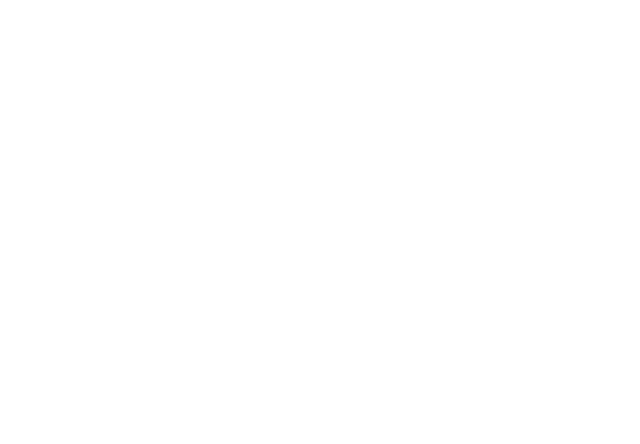
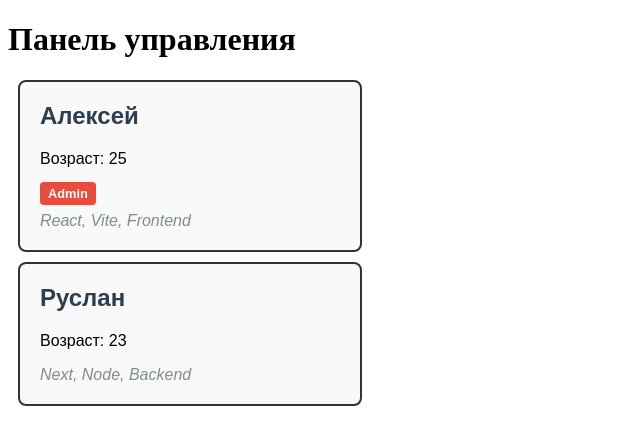
Before and after one commit to RuslanChekhuta/my-app-2026, a React (Vite) app: page / in a window 1280 px wide. Shown: the top 444 px of the page, without its empty margins (0-640 px from the left). Built offline with nearby package versions, Linux system fonts and the light colour scheme.

Commit message:
урок 1.9

```diff
--- /dev/null
+++ b/src/App.css
@@ -0,0 +1,29 @@
+.user-card {
+  border: 2px solid #333;
+  border-radius: 8px;
+  padding: 20px;
+  margin: 10px;
+  max-width: 300px;
+  background-color: #f9f9f9;
+  font-family: sans-serif;
+}
+
+.user-card h2 {
+  margin-top: 0;
+  color: #2c3e50;
+}
+
+.badge {
+  background-color: #e74c3c;
+  color: white;
+  padding: 4px 8px;
+  border-radius: 4px;
+  font-size: 0.8em;
+  font-weight: bold;
+}
+
+.tags {
+  margin-top: 10px;
+  color: #7f8c8d;
+  font-style: italic;
+}
--- a/src/App.jsx
+++ b/src/App.jsx
@@ -1,5 +1,24 @@
+import UserProfile from "./components/UserProfile";
+import "./App.css";
+
 function App() {
-  return <></>;
+  return (
+    <>
+      <h1>Панель управления</h1>
+      <UserProfile
+        name="Алексей"
+        age={25}
+        isAdmin={true}
+        tags={["React", "Vite", "Frontend"]}
+      />
+      <UserProfile
+        name="Руслан"
+        age={23}
+        isAdmin={false}
+        tags={["Next", "Node", "Backend"]}
+      />
+    </>
+  );
 }
 
 export default App;
--- /dev/null
+++ b/src/components/UserProfile.jsx
@@ -0,0 +1,16 @@
+import React from "react";
+
+const UserProfile = (props) => {
+  const { name, age, isAdmin, tags } = props;
+
+  return (
+    <div className="user-card">
+      <h2>{name}</h2>
+      <p>Возраст: {age}</p>
+      {isAdmin && <span className="badge">Admin</span>}
+      <div className="tags">{tags.join(", ")}</div>
+    </div>
+  );
+};
+
+export default UserProfile;
```
Also changed, not shown: 1 other file (tests, documents, lock files or other folders).
